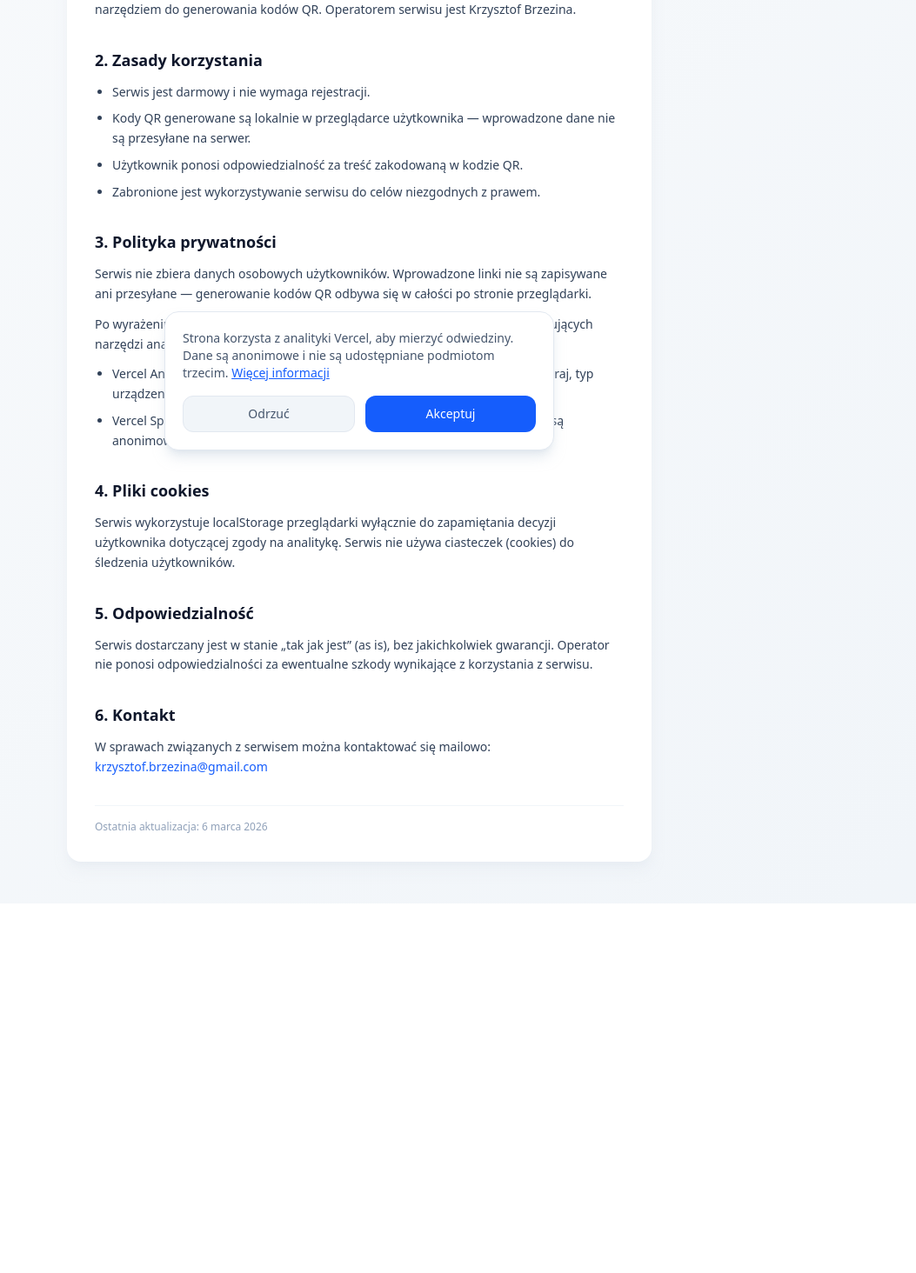
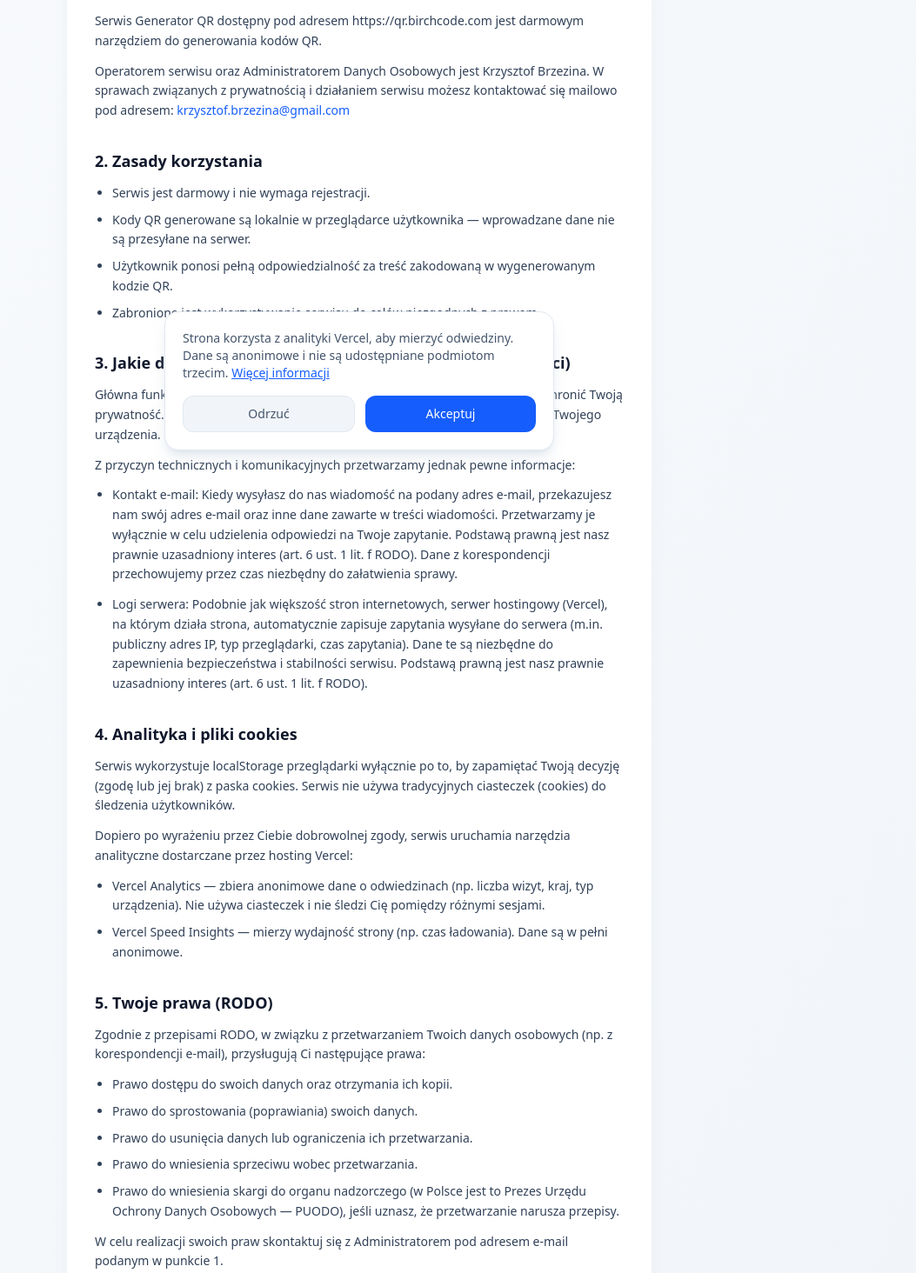
Before and after one commit to chrisbirchwood/generatorqr, a Next.js app: page /regulamin in a window 1280 px wide. Shown: the part 266-1730 px from the top of the page at 87% size, without its empty margins (227-1280 px from the left). Before the commit the page ends 1305 px from the top, so only its background shows below. Built offline with nearby package versions, Linux system fonts and the light colour scheme.

Commit message:
docs: pełny regulamin z RODO, polityką prywatności i prawami użytkownika
Co-Authored-By: Claude Opus 4.6 <noreply@anthropic.com>

```diff
--- a/src/app/regulamin/page.tsx
+++ b/src/app/regulamin/page.tsx
@@ -3,9 +3,9 @@ import Link from "next/link";
 import { SITE_URL } from "../site";
 
 export const metadata: Metadata = {
-  title: "Regulamin i polityka prywatności - Generator QR",
+  title: "Regulamin i Polityka Prywatności - Generator QR",
   description:
-    "Regulamin korzystania z serwisu Generator QR oraz polityka prywatności.",
+    "Regulamin i Polityka Prywatności serwisu Generator QR. Informacje o przetwarzaniu danych, analityce i prawach użytkownika (RODO).",
   alternates: {
     canonical: "/regulamin",
   },
@@ -23,19 +23,29 @@ export default function RegulaminPage() {
         </Link>
 
         <h1 className="text-3xl font-bold text-slate-900 mb-8">
-          Regulamin i polityka prywatności
+          Regulamin i Polityka Prywatności serwisu Generator&nbsp;QR
         </h1>
 
         <div className="bg-white rounded-2xl shadow-lg shadow-slate-200/50 p-6 sm:p-8 space-y-8 text-slate-700 text-sm leading-relaxed">
           <section>
             <h2 className="text-lg font-semibold text-slate-900 mb-3">
-              1. Informacje ogólne
+              1. Informacje ogólne i Administrator Danych
             </h2>
-            <p>
+            <p className="mb-3">
               Serwis Generator QR dostępny pod adresem{" "}
               <span className="font-medium">{SITE_URL}</span> jest darmowym
-              narzędziem do generowania kodów QR. Operatorem serwisu jest
-              Krzysztof Brzezina.
+              narzędziem do generowania kodów QR.
+            </p>
+            <p>
+              Operatorem serwisu oraz Administratorem Danych Osobowych jest
+              Krzysztof Brzezina. W sprawach związanych z prywatnością
+              i działaniem serwisu możesz kontaktować się mailowo pod adresem:{" "}
+              <a
+                href="mailto:krzysztof.brzezina@gmail.com"
+                className="text-blue-600 hover:text-blue-700 font-medium transition-colors"
+              >
+                krzysztof.brzezina@gmail.com
+              </a>
             </p>
           </section>
 
@@ -44,86 +54,124 @@ export default function RegulaminPage() {
               2. Zasady korzystania
             </h2>
             <ul className="list-disc pl-5 space-y-2">
+              <li>Serwis jest darmowy i nie wymaga rejestracji.</li>
               <li>
-                Serwis jest darmowy i nie wymaga rejestracji.
+                Kody QR generowane są lokalnie w przeglądarce użytkownika —
+                wprowadzane dane nie są przesyłane na serwer.
               </li>
               <li>
-                Kody QR generowane są lokalnie w przeglądarce użytkownika —
-                wprowadzone dane nie są przesyłane na serwer.
+                Użytkownik ponosi pełną odpowiedzialność za treść zakodowaną
+                w wygenerowanym kodzie QR.
               </li>
               <li>
-                Użytkownik ponosi odpowiedzialność za treść zakodowaną w kodzie
-                QR.
-              </li>
-              <li>
-                Zabronione jest wykorzystywanie serwisu do celów niezgodnych z
-                prawem.
+                Zabronione jest wykorzystywanie serwisu do celów niezgodnych
+                z prawem.
               </li>
             </ul>
           </section>
 
           <section>
             <h2 className="text-lg font-semibold text-slate-900 mb-3">
-              3. Polityka prywatności
+              3. Jakie dane przetwarzamy i dlaczego (Polityka Prywatności)
             </h2>
             <p className="mb-3">
-              Serwis nie zbiera danych osobowych użytkowników. Wprowadzone linki
-              nie są zapisywane ani przesyłane — generowanie kodów QR odbywa się
-              w całości po stronie przeglądarki.
+              Główna funkcja serwisu (generowanie kodów) została zaprojektowana
+              tak, aby chronić Twoją prywatność. Dane, które wpisujesz, aby
+              wygenerować kod, nigdy nie opuszczają Twojego urządzenia.
             </p>
             <p className="mb-3">
-              Po wyrażeniu zgody przez użytkownika (cookie banner) serwis
-              korzysta z następujących narzędzi analitycznych:
+              Z przyczyn technicznych i komunikacyjnych przetwarzamy jednak pewne
+              informacje:
             </p>
-            <ul className="list-disc pl-5 space-y-2">
+            <ul className="list-disc pl-5 space-y-3">
               <li>
-                <span className="font-medium">Vercel Analytics</span> — zbiera
-                anonimowe dane o odwiedzinach (np. liczba wizyt, kraj, typ
-                urządzenia). Nie używa ciasteczek, nie śledzi użytkowników między
-                sesjami.
+                <span className="font-medium">Kontakt e-mail:</span> Kiedy
+                wysyłasz do nas wiadomość na podany adres e-mail, przekazujesz
+                nam swój adres e-mail oraz inne dane zawarte w treści wiadomości.
+                Przetwarzamy je wyłącznie w celu udzielenia odpowiedzi na Twoje
+                zapytanie. Podstawą prawną jest nasz prawnie uzasadniony interes
+                (art. 6 ust. 1 lit. f RODO). Dane z korespondencji
+                przechowujemy przez czas niezbędny do załatwienia sprawy.
               </li>
               <li>
-                <span className="font-medium">Vercel Speed Insights</span> —
-                mierzy wydajność strony (np. czas ładowania). Dane są anonimowe.
+                <span className="font-medium">Logi serwera:</span> Podobnie jak
+                większość stron internetowych, serwer hostingowy (Vercel), na
+                którym działa strona, automatycznie zapisuje zapytania wysyłane
+                do serwera (m.in. publiczny adres IP, typ przeglądarki, czas
+                zapytania). Dane te są niezbędne do zapewnienia bezpieczeństwa
+                i stabilności serwisu. Podstawą prawną jest nasz prawnie
+                uzasadniony interes (art. 6 ust. 1 lit. f RODO).
               </li>
             </ul>
           </section>
 
           <section>
             <h2 className="text-lg font-semibold text-slate-900 mb-3">
-              4. Pliki cookies
+              4. Analityka i pliki cookies
             </h2>
-            <p>
-              Serwis wykorzystuje localStorage przeglądarki wyłącznie do
-              zapamiętania decyzji użytkownika dotyczącej zgody na analitykę.
-              Serwis nie używa ciasteczek (cookies) do śledzenia użytkowników.
+            <p className="mb-3">
+              Serwis wykorzystuje localStorage przeglądarki wyłącznie po to, by
+              zapamiętać Twoją decyzję (zgodę lub jej brak) z paska cookies.
+              Serwis nie używa tradycyjnych ciasteczek (cookies) do śledzenia
+              użytkowników.
+            </p>
+            <p className="mb-3">
+              Dopiero po wyrażeniu przez Ciebie dobrowolnej zgody, serwis
+              uruchamia narzędzia analityczne dostarczane przez hosting Vercel:
+            </p>
+            <ul className="list-disc pl-5 space-y-2">
+              <li>
+                <span className="font-medium">Vercel Analytics</span> — zbiera
+                anonimowe dane o odwiedzinach (np. liczba wizyt, kraj, typ
+                urządzenia). Nie używa ciasteczek i nie śledzi Cię pomiędzy
+                różnymi sesjami.
+              </li>
+              <li>
+                <span className="font-medium">Vercel Speed Insights</span> —
+                mierzy wydajność strony (np. czas ładowania). Dane są w pełni
+                anonimowe.
+              </li>
+            </ul>
+          </section>
+
+          <section>
+            <h2 className="text-lg font-semibold text-slate-900 mb-3">
+              5. Twoje prawa (RODO)
+            </h2>
+            <p className="mb-3">
+              Zgodnie z przepisami RODO, w związku z przetwarzaniem Twoich
+              danych osobowych (np. z korespondencji e-mail), przysługują Ci
+              następujące prawa:
+            </p>
+            <ul className="list-disc pl-5 space-y-2">
+              <li>Prawo dostępu do swoich danych oraz otrzymania ich kopii.</li>
+              <li>Prawo do sprostowania (poprawiania) swoich danych.</li>
+              <li>
+                Prawo do usunięcia danych lub ograniczenia ich przetwarzania.
+              </li>
+              <li>Prawo do wniesienia sprzeciwu wobec przetwarzania.</li>
+              <li>
+                Prawo do wniesienia skargi do organu nadzorczego (w Polsce jest
+                to Prezes Urzędu Ochrony Danych Osobowych — PUODO), jeśli
+                uznasz, że przetwarzanie narusza przepisy.
+              </li>
+            </ul>
+            <p className="mt-3">
+              W celu realizacji swoich praw skontaktuj się z Administratorem pod
+              adresem e-mail podanym w punkcie 1.
             </p>
           </section>
 
           <section>
             <h2 className="text-lg font-semibold text-slate-900 mb-3">
-              5. Odpowiedzialność
+              6. Odpowiedzialność
             </h2>
             <p>
               Serwis dostarczany jest w stanie &bdquo;tak jak jest&rdquo; (as
-              is), bez jakichkolwiek gwarancji. Operator nie ponosi
-              odpowiedzialności za ewentualne szkody wynikające z korzystania z
-              serwisu.
-            </p>
-          </section>
-
-          <section>
-            <h2 className="text-lg font-semibold text-slate-900 mb-3">
-              6. Kontakt
-            </h2>
-            <p>
-              W sprawach związanych z serwisem można kontaktować się mailowo:{" "}
-              <a
-                href="mailto:krzysztof.brzezina@gmail.com"
-                className="text-blue-600 hover:text-blue-700 font-medium transition-colors"
-              >
-                krzysztof.brzezina@gmail.com
-              </a>
+              is), bez jakichkolwiek gwarancji prawidłowego działania. Operator
+              nie ponosi odpowiedzialności za ewentualne szkody, utratę danych
+              czy błędy wynikające z korzystania z serwisu lub wygenerowanych
+              w nim kodów QR.
             </p>
           </section>
 
```
